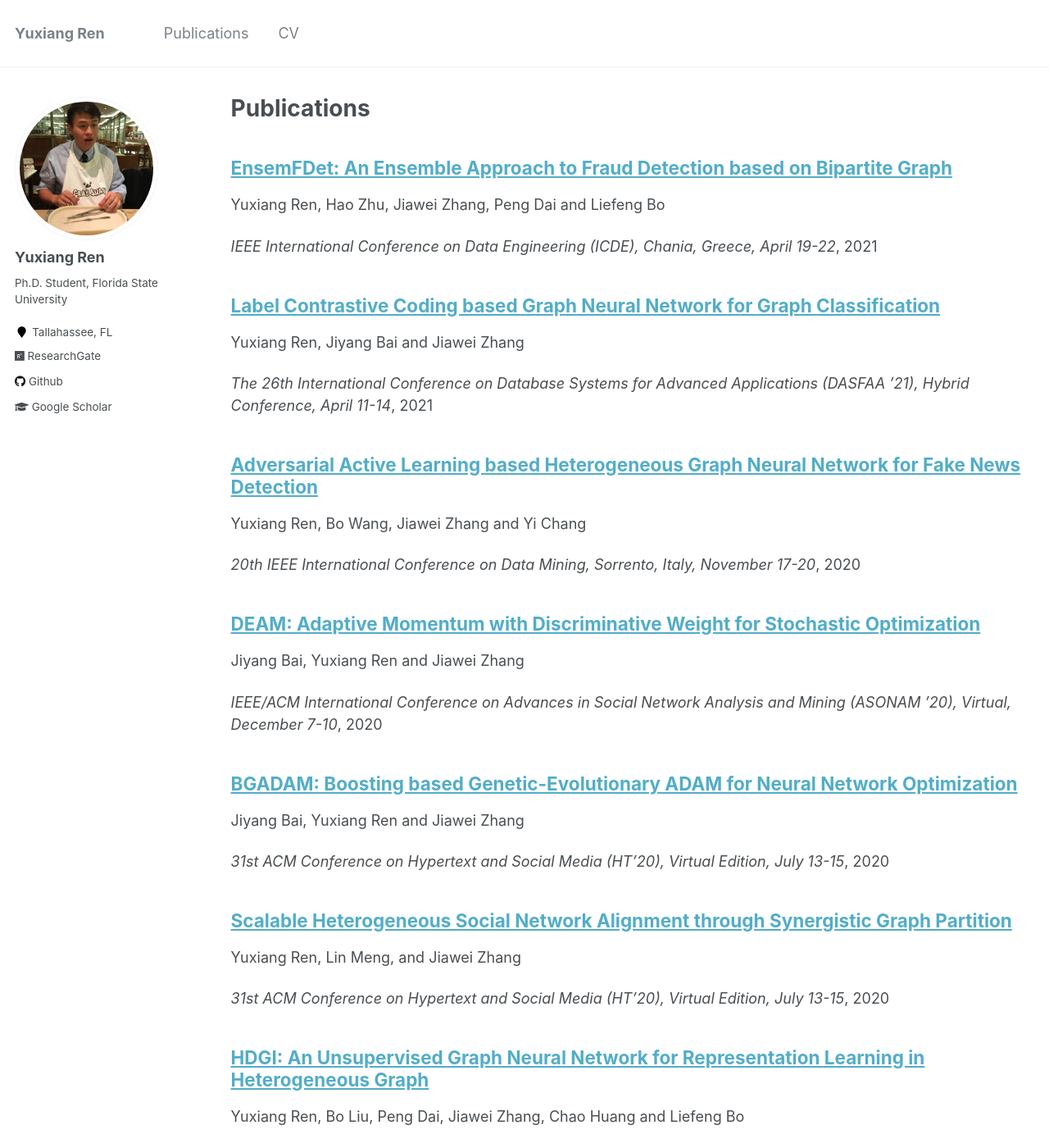
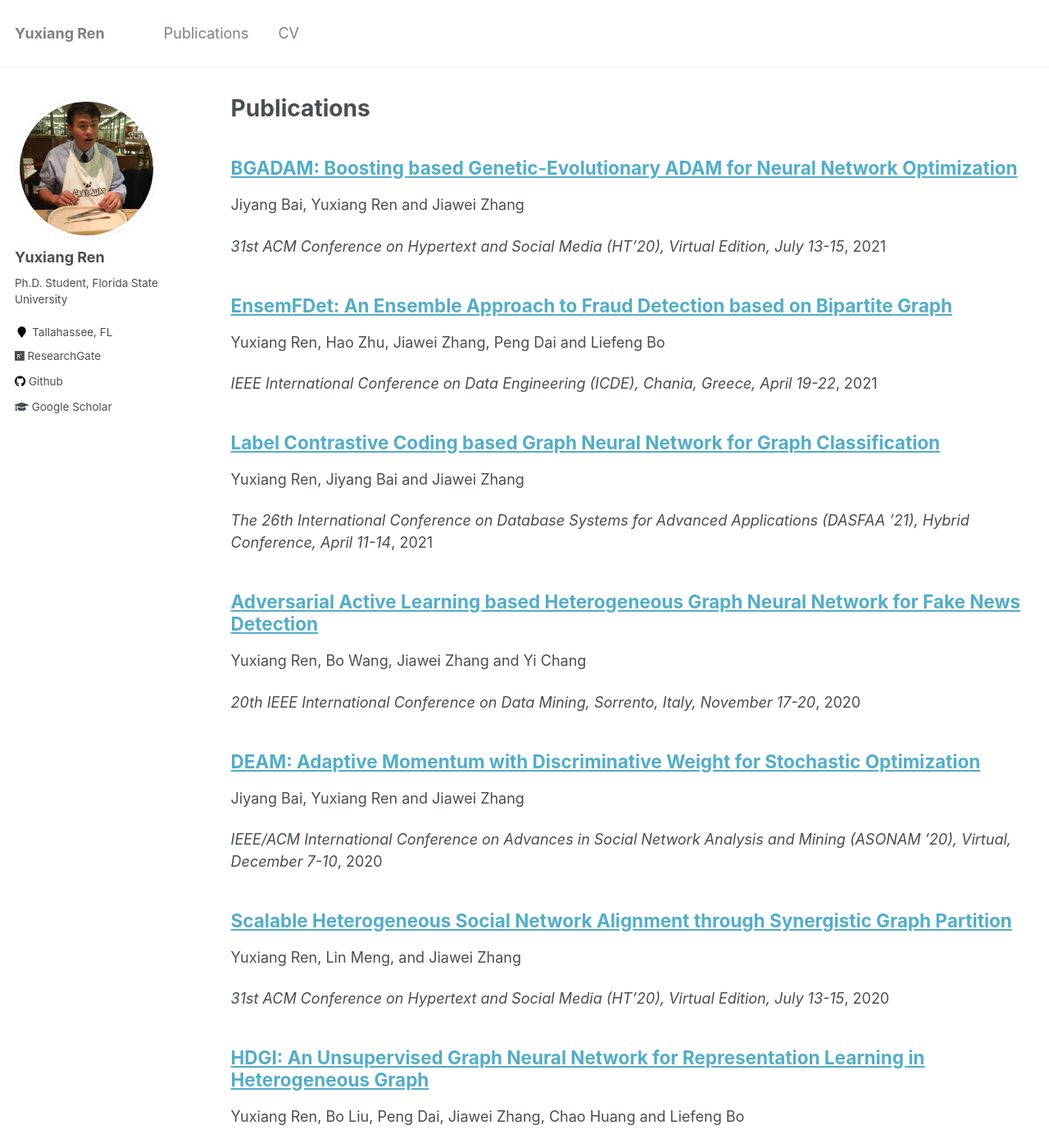
Before and after one commit to YuxiangRen/YuxiangRen.github.io, a Jekyll site: the page built from _pages/publications.md, in a window 1280 px wide and 1400 px high. Shown: the whole window at 82% size. Built offline with Jekyll 4.4.1, drawn with Linux system fonts in a browser that asks for light colours.

Commit message:
2020-04-10

```diff
--- a/_publications/2021-ijcnn-bgadam.md
+++ b/_publications/2021-ijcnn-bgadam.md
@@ -3,7 +3,7 @@ title: "BGADAM: Boosting based Genetic-Evolutionary ADAM for Neural Network Opti
 collection: publications
 permalink: /publication/2021-ijcnn-bgadam
 excerpt: 'Jiyang Bai, Yuxiang Ren and Jiawei Zhang'
-date: 2020-06-01
+date: 2021-04-01
 venue: '31st ACM Conference on Hypertext and Social Media (HT’20), Virtual Edition, July 13-15'
 ---
 [Paper](http://yuxiangren.github.io/files/bgadam2021.pdf)
```
